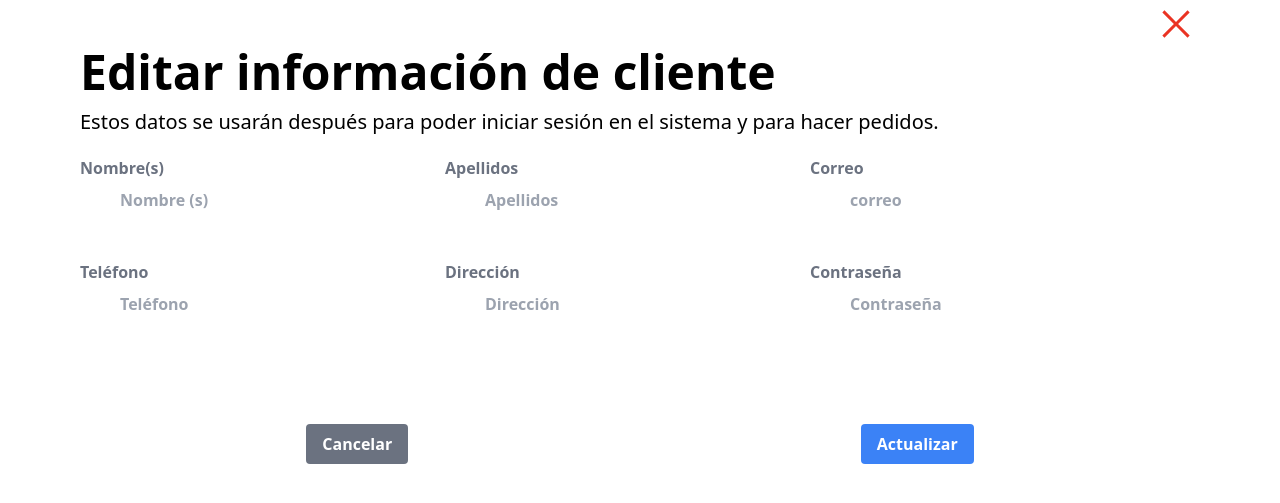
After one commit to CatySalinas/ProyectoFrameAstro, a Django app: template myapp/templates/admin/agregarProducto.html in a window 1280 px wide. The commit adds this page. Shown: the top 503 px of the page. Run offline with Django 5.2, Linux system fonts and the light colour scheme; the template is opened without the code that fills it, so the values that code supplies are empty; style sheets or scripts are compiled from the project's sources.

Commit message:
Cambio en las carpetas de los templates

```diff
--- /dev/null
+++ b/myapp/templates/admin/agregarProducto.html
@@ -0,0 +1,101 @@
+<!DOCTYPE html>
+<html lang="en">
+<head>
+  <meta charset="UTF-8" />
+  <meta name="viewport" content="width=device-width, initial-scale=1.0" />
+  <link rel="stylesheet" href="../output.css" />
+  <script src="../js/editarCliente.js"></script>
+  <link rel="stylesheet" href="https://cdn.jsdelivr.net/npm/tailwindcss@2.2.19/dist/tailwind.min.css">
+  <title>Editar información de cliente</title>
+  {% load static %}
+</head>
+
+<body class="flex flex-col py-[52px] px-20 w-full justify-center">
+  <header>
+    <div class="w-full flex justify-end">
+      <button onclick="window.location.href='tablaClientes' ">
+        <svg height="48px" viewBox="0 -960 960 960" width="48px" fill="#EA3323"><path d="m249-207-42-42 231-231-231-231 42-42 231 231 231-231 42 42-231 231 231 231-42 42-231-231-231 231Z"/></svg>
+      </button>
+    </div>
+    <h1 class="font-sans text-5xl font-bold mb-3">Editar información de cliente</h1>
+    <p class="text-xl font-normal max-w-[557px]">
+      Estos datos se usarán después para poder iniciar sesión en el sistema y para hacer pedidos.
+    </p>
+  </header>
+
+  <div class="flex flex-col items-start">
+    <form class="flex w-full flex-wrap gap-10 mt-5 mb-5 justify-start text-gray-500 items-center" action="" id="form-agregarCliente">
+      <label class="font-bold flex flex-col" for="nombre"
+      >Nombre(s)
+      <input
+        class="edit-input-name bg-[#F3F3F3] rounded-[10px] w-[370px] h-[62px] px-10 py-2 items-center justify-center"
+        type="text"
+        id="edit-input-name"
+        name="nombre"
+        placeholder="Nombre (s)"
+      />
+    </label>
+
+    <label class="font-bold flex flex-col" for="apellidos"
+      >Apellidos
+      <input
+        class="edit-input-lastname bg-[#F3F3F3] rounded-[10px] w-[370px] h-[62px] px-10 py-2 items-center justify-center"
+        type="text"
+        id="edit-input-lastname"
+        name="apellidos"
+        placeholder="Apellidos"
+      />
+    </label>
+
+    <label class="font-bold flex flex-col" for="correo"
+      >Correo
+      <input
+        class="edit-input-username bg-[#F3F3F3] rounded-[10px] w-[370px] h-[62px] px-10 py-2 items-center justify-center"
+        type="text"
+        id="edit-input-correo"
+        name="correo"
+        placeholder="correo"
+      />
+    </label>
+
+    <label class="font-bold flex flex-col" for="telefono"
+      >Teléfono
+      <input
+        class="bg-[#F3F3F3] rounded-[10px] w-[370px] h-[62px] px-10 py-2 items-center justify-center"
+        type="text"
+        id="edit-input-telefono"
+        name="telefono"
+        placeholder="Teléfono"
+      />
+    </label>
+
+    <label class="font-bold flex flex-col" for="direccion"
+      >Dirección
+      <input
+        class="bg-[#F3F3F3] rounded-[10px] w-[370px] h-[62px] px-10 py-2 items-center justify-center"
+        type="text"
+        id="edit-input-direccion"
+        name="direccion"
+        placeholder="Dirección"
+      />
+    </label>
+
+    <label class="font-bold flex flex-col" for="contraseña"
+      >Contraseña
+      <input
+        class="bg-[#F3F3F3] rounded-[10px] w-[370px] h-[62px] px-10 py-2 items-center justify-center"
+        type="text"
+        id="edit-input-contraseña"
+        name="contraseña"
+        placeholder="Contraseña"
+      />
+    </label>
+    </form>
+
+    <footer class="flex justify-around mt-20 w-full">
+      <button class="bg-gray-500 text-white font-bold py-2 px-4 rounded"> Cancelar </button>
+      <button class="bg-blue-500 text-white font-bold py-2 px-4 rounded"> Actualizar </button>
+    </footer>
+  </div>
+</body>
+</html>
```
Also changed, not shown: myapp/templates/cliente/contactanos.html (renamed from myapp/templates/contactanos.html, +4 -18 lines), myapp/templates/cliente/cuentaUsuario.html (renamed from myapp/templates/cuentaUsuario.html), myapp/templates/cliente/editarUsuario.html (renamed from myapp/templates/editarUsuario.html), myapp/templates/cliente/footer.html (renamed from myapp/templates/footer.html), myapp/templates/cliente/home.html (renamed from myapp/templates/home.html), myapp/templates/cliente/homeIniciado.html (renamed from myapp/templates/homeIniciado.html), myapp/templates/cliente/navbar.html (renamed from myapp/templates/navbar.html), myapp/templates/cliente/nuevoDiseno.html (renamed from myapp/templates/nuevoDiseno.html).
